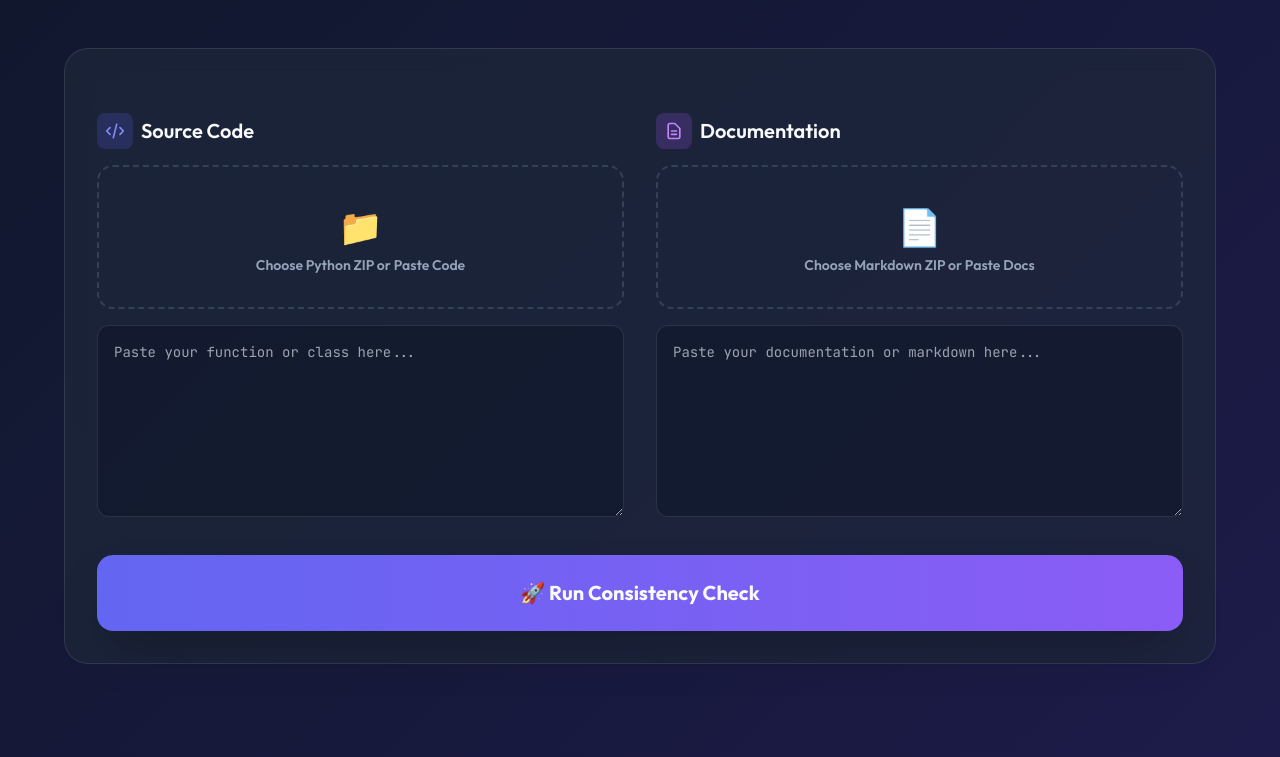
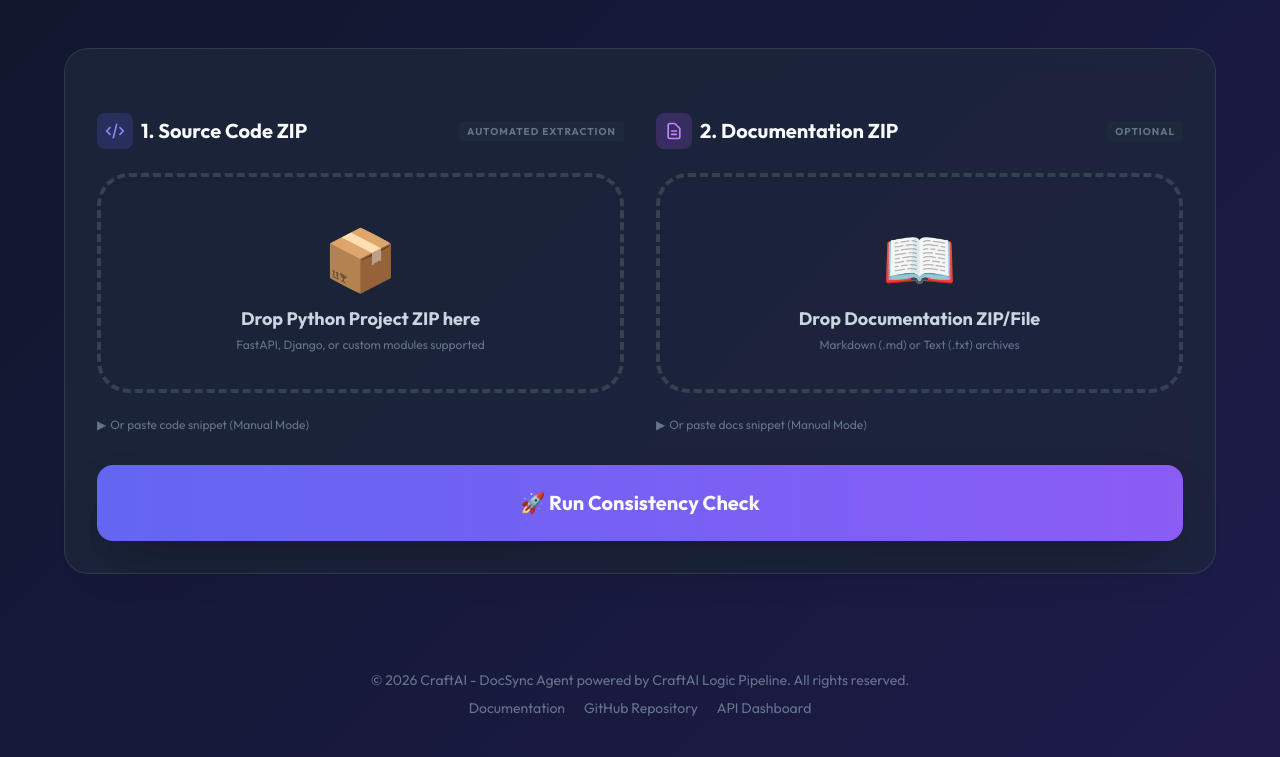
Before and after one commit to Mahek-makwana/doc-consistency-agent, a FastAPI app: page / in a window 1280 px wide. Shown: the part 230-987 px from the top of the page. After the commit the page ends 946 px from the top, so only its background shows below. Run offline with FastAPI, Linux system fonts and the light colour scheme; some libraries are stand-ins or nearby versions.

Commit message:
Automated First UI: Centered on ZIP uploads, huge drop zones, and hidden paste fields

```diff
--- a/templates/index.html
+++ b/templates/index.html
@@ -122,36 +122,76 @@
                     </div>
 
                     <div class="grid grid-cols-1 md:grid-cols-2 gap-8">
-                        <!-- CODE COLUMN -->
-                        <div class="space-y-4">
+                        <!-- AUTOMATED UPLOAD COLUMN (CODE) -->
+                        <div class="space-y-6">
+                            <div class="flex items-center justify-between">
                                 <div class="flex items-center space-x-2">
                                     <span class="bg-indigo-500/20 p-2 rounded-lg"><svg class="w-5 h-5 text-indigo-400"
                                             fill="none" stroke="currentColor" viewBox="0 0 24 24">
                                             <path stroke-linecap="round" stroke-linejoin="round" stroke-width="2"
                                                 d="M10 20l4-16m4 4l4 4-4 4M6 16l-4-4 4-4"></path>
                                         </svg></span>
-                                <h2 class="text-xl font-semibold">Source Code</h2>
+                                    <h2 class="text-xl font-bold">1. Source Code ZIP</h2>
+                                </div>
+                                <span
+                                    class="text-[10px] text-slate-500 font-bold uppercase tracking-widest bg-slate-800 px-2 py-0.5 rounded">Automated
+                                    Extraction</span>
                             </div>
 
-                            <div class="space-y-4" id="codeDropZone">
-                                <div class="relative">
+                            <div class="relative group" id="codeDropZone">
                                 <label for="code_file"
-                                        class="flex flex-col items-center justify-center w-full px-4 py-8 border-2 border-dashed border-slate-700 rounded-2xl cursor-pointer hover:border-indigo-500 hover:bg-indigo-500/5 transition-all text-center space-y-2">
-                                        <input type="file" name="code_file" id="code_file" class="hidden" />
-                                        <div id="code_status_icon" class="text-4xl">📁</div>
-                                        <div id="code_label_text" class="text-sm text-slate-400 font-semibold">Choose
-                                            Python ZIP or Paste Code</div>
-                                        <div id="code_file_name" class="text-xs text-indigo-400 font-mono hidden"></div>
-                                    </label>
+                                    class="flex flex-col items-center justify-center w-full min-h-[220px] p-8 border-4 border-dashed border-slate-700 rounded-[32px] cursor-pointer hover:border-indigo-500 hover:bg-indigo-500/5 transition-all text-center space-y-4 shadow-inner relative overflow-hidden">
+                                    <input type="file" name="code_file" id="code_file" class="hidden" accept=".zip" />
+
+                                    <!-- Dynamic States -->
+                                    <div id="code_idle" class="space-y-4">
+                                        <div class="text-6xl group-hover:scale-110 transition-transform duration-300">📦
                                         </div>
-                                <textarea name="code_text"
-                                    class="form-input w-full h-48 p-4 rounded-xl code-font text-sm"
-                                    placeholder="Paste your function or class here...">{{ code if code else '' }}</textarea>
+                                        <div class="space-y-1">
+                                            <p class="text-lg font-bold text-slate-300">Drop Python Project ZIP here</p>
+                                            <p class="text-xs text-slate-500">FastAPI, Django, or custom modules
+                                                supported</p>
                                         </div>
                                     </div>
 
-                        <!-- DOC COLUMN -->
-                        <div class="space-y-4">
+                                    <div id="code_success" class="hidden space-y-3 animate-fade-in">
+                                        <div
+                                            class="w-16 h-16 bg-indigo-500/20 rounded-full flex items-center justify-center mx-auto">
+                                            <span class="text-3xl">✅</span>
+                                        </div>
+                                        <div>
+                                            <p class="text-sm font-bold text-indigo-400">Project Loaded</p>
+                                            <p id="code_file_name_display"
+                                                class="text-[11px] font-mono text-slate-500 mt-1 max-w-[200px] truncate">
+                                            </p>
+                                        </div>
+                                    </div>
+
+                                    <!-- Hover Glow -->
+                                    <div
+                                        class="absolute inset-0 bg-indigo-500/5 opacity-0 group-hover:opacity-100 transition-opacity pointer-events-none">
+                                    </div>
+                                </label>
+                            </div>
+
+                            <!-- Reduced Paste Part -->
+                            <details class="group">
+                                <summary
+                                    class="text-xs text-slate-500 cursor-pointer hover:text-indigo-400 transition-colors flex items-center space-x-1 outline-none">
+                                    <span class="group-open:rotate-90 transition-transform">▶</span>
+                                    <span>Or paste code snippet (Manual Mode)</span>
+                                </summary>
+                                <div class="mt-4 animate-fade-in">
+                                    <textarea name="code_text"
+                                        class="form-input w-full h-32 p-4 rounded-xl code-font text-xs"
+                                        placeholder="Paste your function or class here...">{{ code if code else '' }}</textarea>
+                                </div>
+                            </details>
+                        </div>
+
+                        <!-- AUTOMATED UPLOAD COLUMN (DOCS) -->
+                        <div class="space-y-6">
+                            <div class="flex items-center justify-between">
                                 <div class="flex items-center space-x-2">
                                     <span class="bg-purple-500/20 p-2 rounded-lg"><svg class="w-5 h-5 text-purple-400"
                                             fill="none" stroke="currentColor" viewBox="0 0 24 24">
@@ -159,24 +199,61 @@
                                                 d="M9 12h6m-6 4h6m2 5H7a2 2 0 01-2-2V5a2 2 0 012-2h5.586a1 1 0 01.707.293l5.414 5.414a1 1 0 01.293.707V19a2 2 0 01-2 2z">
                                             </path>
                                         </svg></span>
-                                <h2 class="text-xl font-semibold">Documentation</h2>
+                                    <h2 class="text-xl font-bold">2. Documentation ZIP</h2>
+                                </div>
+                                <span
+                                    class="text-[10px] text-slate-500 font-bold uppercase tracking-widest bg-slate-800 px-2 py-0.5 rounded">Optional</span>
                             </div>
 
-                            <div class="space-y-4" id="docDropZone">
-                                <div class="relative">
+                            <div class="relative group" id="docDropZone">
                                 <label for="doc_file"
-                                        class="flex flex-col items-center justify-center w-full px-4 py-8 border-2 border-dashed border-slate-700 rounded-2xl cursor-pointer hover:border-purple-500 hover:bg-purple-500/5 transition-all text-center space-y-2">
-                                        <input type="file" name="doc_file" id="doc_file" class="hidden" />
-                                        <div id="doc_status_icon" class="text-4xl">📄</div>
-                                        <div id="doc_label_text" class="text-sm text-slate-400 font-semibold">Choose
-                                            Markdown ZIP or Paste Docs</div>
-                                        <div id="doc_file_name" class="text-xs text-purple-400 font-mono hidden"></div>
+                                    class="flex flex-col items-center justify-center w-full min-h-[220px] p-8 border-4 border-dashed border-slate-700 rounded-[32px] cursor-pointer hover:border-purple-500 hover:bg-purple-500/5 transition-all text-center space-y-4 shadow-inner relative overflow-hidden">
+                                    <input type="file" name="doc_file" id="doc_file" class="hidden"
+                                        accept=".zip,.md,.txt" />
+
+                                    <!-- Dynamic States -->
+                                    <div id="doc_idle" class="space-y-4">
+                                        <div class="text-6xl group-hover:scale-110 transition-transform duration-300">📖
+                                        </div>
+                                        <div class="space-y-1">
+                                            <p class="text-lg font-bold text-slate-300">Drop Documentation ZIP/File</p>
+                                            <p class="text-xs text-slate-500">Markdown (.md) or Text (.txt) archives</p>
+                                        </div>
+                                    </div>
+
+                                    <div id="doc_success" class="hidden space-y-3 animate-fade-in">
+                                        <div
+                                            class="w-16 h-16 bg-purple-500/20 rounded-full flex items-center justify-center mx-auto">
+                                            <span class="text-3xl">✅</span>
+                                        </div>
+                                        <div>
+                                            <p class="text-sm font-bold text-purple-400">Docs Loaded</p>
+                                            <p id="doc_file_name_display"
+                                                class="text-[11px] font-mono text-slate-500 mt-1 max-w-[200px] truncate">
+                                            </p>
+                                        </div>
+                                    </div>
+
+                                    <!-- Hover Glow -->
+                                    <div
+                                        class="absolute inset-0 bg-purple-500/5 opacity-0 group-hover:opacity-100 transition-opacity pointer-events-none">
+                                    </div>
                                 </label>
                             </div>
+
+                            <!-- Reduced Paste Part -->
+                            <details class="group">
+                                <summary
+                                    class="text-xs text-slate-500 cursor-pointer hover:text-purple-400 transition-colors flex items-center space-x-1 outline-none">
+                                    <span class="group-open:rotate-90 transition-transform">▶</span>
+                                    <span>Or paste docs snippet (Manual Mode)</span>
+                                </summary>
+                                <div class="mt-4 animate-fade-in">
                                     <textarea name="doc_text"
-                                    class="form-input w-full h-48 p-4 rounded-xl code-font text-sm"
+                                        class="form-input w-full h-32 p-4 rounded-xl code-font text-xs"
                                         placeholder="Paste your documentation or markdown here...">{{ doc if doc else '' }}</textarea>
                                 </div>
+                            </details>
                         </div>
                     </div>
 
@@ -402,25 +479,22 @@
         function setupFileUI(inputId, prefix, activeColor) {
             const input = document.getElementById(inputId);
             const label = input.parentElement;
-            const statusIcon = document.getElementById(prefix + '_status_icon');
-            const labelText = document.getElementById(prefix + '_label_text');
-            const fileNameDiv = document.getElementById(prefix + '_file_name');
+            const idleDiv = document.getElementById(prefix + '_idle');
+            const successDiv = document.getElementById(prefix + '_success');
+            const fileNameDisplay = document.getElementById(prefix + '_file_name_display');
 
             function updateUI(file) {
                 if (file) {
-                    statusIcon.textContent = '✅';
-                    labelText.textContent = 'File Selected Successfully';
-                    fileNameDiv.textContent = file.name;
-                    fileNameDiv.classList.remove('hidden');
+                    idleDiv.classList.add('hidden');
+                    successDiv.classList.remove('hidden');
+                    fileNameDisplay.textContent = file.name;
                     label.classList.add('border-' + activeColor, 'bg-' + activeColor + '/10', 'border-solid');
                     label.classList.remove('border-dashed', 'border-slate-700');
                 }
             }
 
-            // Standard Click Selection
             input.addEventListener('change', () => updateUI(input.files[0]));
 
-            // Drag and Drop
             ['dragenter', 'dragover', 'dragleave', 'drop'].forEach(eventName => {
                 label.addEventListener(eventName, e => {
                     e.preventDefault();
@@ -429,11 +503,11 @@
             });
 
             ['dragenter', 'dragover'].forEach(eventName => {
-                label.addEventListener(eventName, () => label.classList.add('bg-slate-800'), false);
+                label.addEventListener(eventName, () => label.classList.add('bg-slate-800', 'scale-[1.02]', 'border-indigo-500'), false);
             });
 
             ['dragleave', 'drop'].forEach(eventName => {
-                label.addEventListener(eventName, () => label.classList.remove('bg-slate-800'), false);
+                label.addEventListener(eventName, () => label.classList.remove('bg-slate-800', 'scale-[1.02]', 'border-indigo-500'), false);
             });
 
             label.addEventListener('drop', e => {
@@ -452,7 +526,7 @@
             document.getElementById('loadingOverlay').classList.remove('hidden');
             const btn = document.getElementById('submitBtn');
             btn.disabled = true;
-            btn.innerHTML = '<span>⌛ Generating Report...</span>';
+            btn.innerHTML = '<span class="flex items-center space-x-2"><svg class="animate-spin h-5 w-5 text-white" xmlns="http://www.w3.org/2000/svg" fill="none" viewBox="0 0 24 24"><circle class="opacity-25" cx="12" cy="12" r="10" stroke="currentColor" stroke-width="4"></circle><path class="opacity-75" fill="currentColor" d="M4 12a8 8 0 018-8V0C5.373 0 0 5.373 0 12h4zm2 5.291A7.962 7.962 0 014 12H0c0 3.042 1.135 5.824 3 7.938l3-2.647z"></path></svg><span>Processing Project ZIP...</span></span>';
             btn.classList.add('opacity-50', 'cursor-not-allowed');
         });
     </script>
```
Lines whose indentation alone changed are shown as unchanged.
